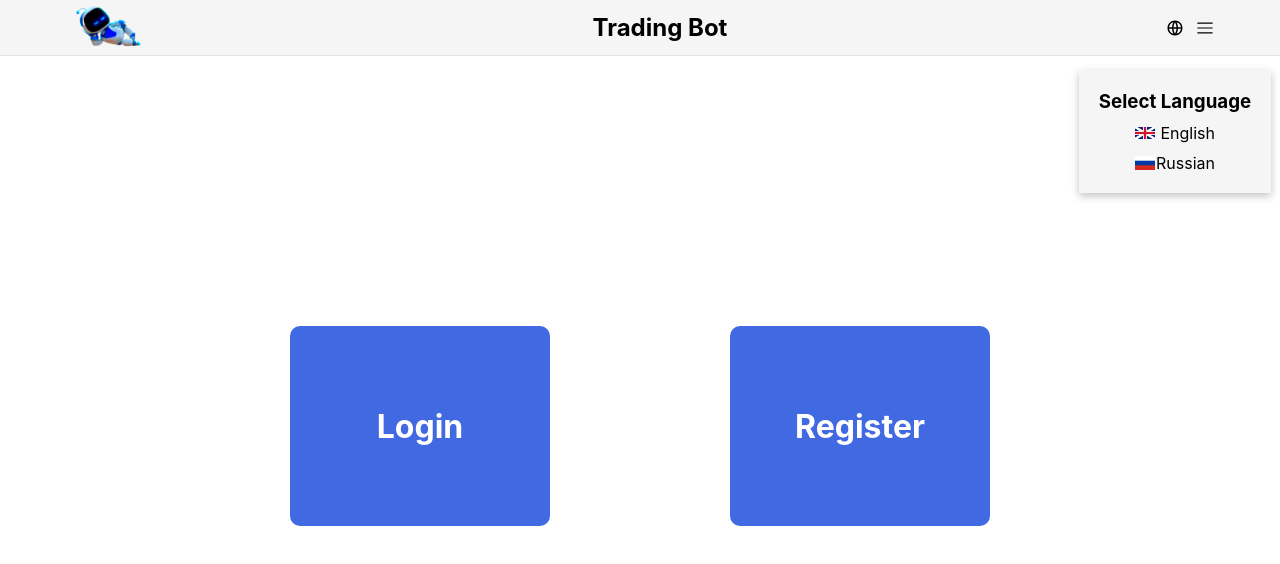
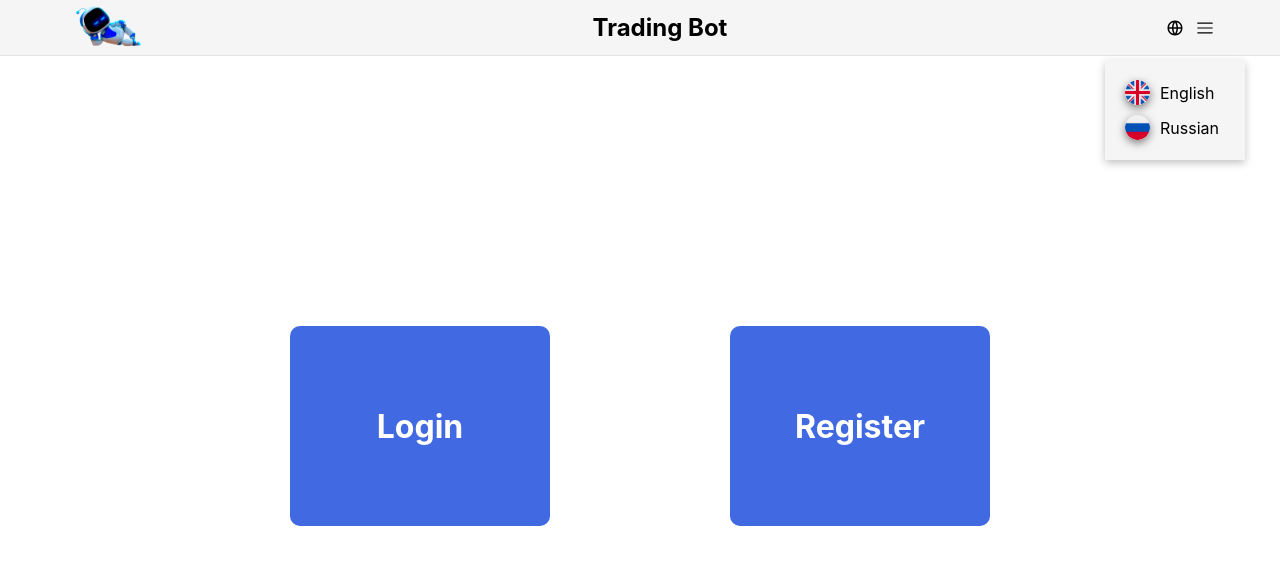
Before and after one commit to Art1us/trading_bot_front, a React (Create React App) app: page / in a window 1280 px wide. Both pictures are taken after a click on the element 1174 px from the left and 27 px from the top of the page. Shown: the top 564 px of the page. Built offline with nearby package versions, Linux system fonts and the light colour scheme; no server answers.

Commit message:
style changes
Change flags icons
change leaveMouse => mouseLeave

```diff
--- a/src/components/Header/LanguageDropdown/LanguageDropdown.css
+++ b/src/components/Header/LanguageDropdown/LanguageDropdown.css
@@ -4,7 +4,7 @@
 
 .languageDropdown {
   position: absolute;
-  top: 70px;
+  top: 60px;
 }
 
 .languageDropdown__container {
@@ -17,37 +17,35 @@
   box-shadow: rgba(0, 0, 0, 0.24) 0px 3px 8px;
 }
 
-.languageDropdown__title {
-  margin-bottom: 10px;
-}
-
 .languageDropdown__selectLanguageContainer {
   height: auto;
   width: 100px;
   display: flex;
   flex-direction: column;
-  justify-content: space-between;
+  justify-content: center;
+  align-items: space-between;
 }
 
 .languageDropdown__languageImg {
-  width: 20px;
+  width: 25px;
   object-fit: contain;
+  margin-right: 10px;
+  border-radius: 50%;
+  box-shadow: rgba(0, 0, 0, 0.5) 0px 3px 8px;
+
 }
 
-.languageDropdown__englishContainer {
+.languageDropdown__languageRow {
   display: flex;
-  justify-content: space-between;
-  padding: 0 10px 0 10px;
+  justify-content: baseline;
+  align-items: center;
   margin-bottom: 10px;
 }
 
-.languageDropdown__russianContainer {
-  display: flex;
-  justify-content: space-between;
-  padding: 0 10px 0 10px;
+.languageDropdown__languageRow:last-child {
+  margin-bottom: 0;
 }
 
-.languageDropdown__englishContainer:hover,
-.languageDropdown__russianContainer:hover {
+.languageDropdown__languageRow:hover {
   color: var(--secondary-color);
 }
--- a/src/components/Header/LanguageDropdown/LanguageDropdown.js
+++ b/src/components/Header/LanguageDropdown/LanguageDropdown.js
@@ -1,7 +1,7 @@
 import React, { useEffect, useRef } from "react";
 import "./LanguageDropdown.css";
-import russianLanguage from "../../../assets/pictures/languageFlags/russian-language.png";
-import englishLanguage from "../../../assets/pictures/languageFlags/english-language.png";
+import russianLanguageImg from "../../../assets/pictures/languageFlags/russian-language.png";
+import englishLanguageImg from "../../../assets/pictures/languageFlags/english-language.png";
 
 function LanguageDropdown({ setDisplayDropdown }) {
 
@@ -18,7 +18,7 @@ function LanguageDropdown({ setDisplayDropdown }) {
     return () => document.body.removeEventListener("click", closeDropdown);
   }, []);
 
-  function leaveMouseHandler() {
+  function mouseLeaveHandler() {
     setTimeout(() => {
       setDisplayDropdown(false);
     }, 1000);
@@ -29,29 +29,28 @@ function LanguageDropdown({ setDisplayDropdown }) {
       ref={languageDropdownRef}
       className="languageDropdown"
       onClick={(e) => e.stopPropagation()}
-      onMouseLeave={leaveMouseHandler}
+      onMouseLeave={mouseLeaveHandler}
     >
       <div className="languageDropdown__container">
-        <h3 className="languageDropdown__title">Select Language</h3>
         <div className="languageDropdown__selectLanguageContainer">
           <div
-            className="languageDropdown__englishContainer"
+            className="languageDropdown__languageRow"
             onClick={() => setDisplayDropdown(false)}
           >
             <img
               className="languageDropdown__languageImg"
-              src={englishLanguage}
+              src={englishLanguageImg}
               alt="English"
             />
             <p className="languageDropdown__selectLanguage">English</p>
           </div>
           <div
-            className="languageDropdown__russianContainer"
+            className="languageDropdown__languageRow"
             onClick={() => setDisplayDropdown(false)}
           >
             <img
               className="languageDropdown__languageImg"
-              src={russianLanguage}
+              src={russianLanguageImg}
               alt="russian"
             />
             <p className="languageDropdown__selectLanguage">Russian</p>
```
Also changed, not shown: src/assets/pictures/languageFlags/english-language.png, src/assets/pictures/languageFlags/russian-language.png.
